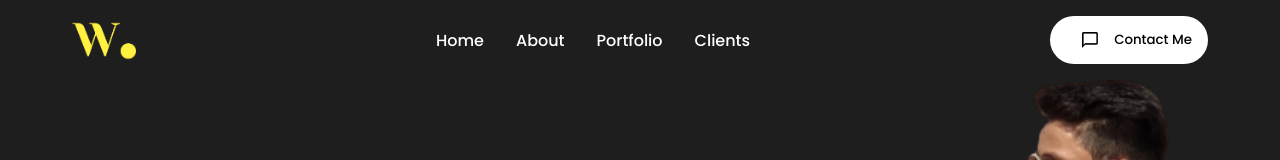
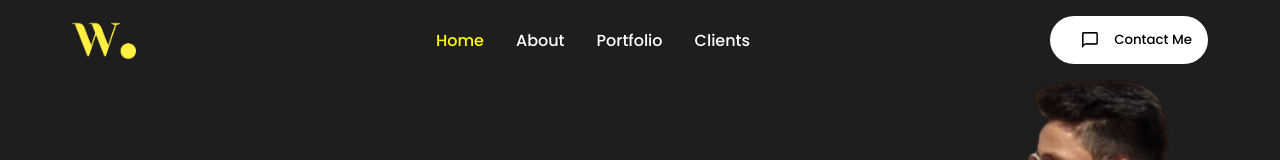
Before and after one commit to amiteshvsth/Portfolio-React, a React (Create React App) app in the folder portfolio/: page / in a window 1280 px wide. Shown: the top 160 px of the page. Built offline with nearby package versions, Linux system fonts and the light colour scheme.

Commit message:
Added Click functionality to Navbar

```diff
--- a/portfolio/src/components/NavBar/navbar.css
+++ b/portfolio/src/components/NavBar/navbar.css
@@ -47,5 +47,10 @@
     height: 1rem;
     width: 1rem;
     margin: 1rem;
+}
 
+.active{
+    color: yellow;
+    padding-bottom: 0.5rem;
+    border-bottom-style: 3px solid yellow;
 }
--- a/portfolio/src/components/NavBar/navbar.js
+++ b/portfolio/src/components/NavBar/navbar.js
@@ -8,12 +8,14 @@
     <nav className="navbar">
         <img src={logo} alt="" className='logo' />
         <div className="desktopMenu">
-            <Link className="desktopMenuListItem">Home</Link>
-            <Link className="desktopMenuListItem">About</Link>
-            <Link className="desktopMenuListItem">Portfolio</Link>
-            <Link className="desktopMenuListItem">Clients</Link>
+            <Link activeClass='active' to='intro' spy={true} smooth={true} offset={-100} duration={500}className="desktopMenuListItem">Home</Link>
+            <Link activeClass='active' to='skills' spy={true} smooth={true} offset={-50} duration={500}className="desktopMenuListItem">About</Link>
+            <Link activeClass='active' to='works' spy={true} smooth={true} offset={-50} duration={500}className="desktopMenuListItem">Portfolio</Link>
+            <Link activeClass='active' to='clients' spy={true} smooth={true} offset={-50} duration={500}className="desktopMenuListItem">Clients</Link>
         </div>
-        <button className="desktopMenuBtn">
+        <button className="desktopMenuBtn" onClick={() => {
+          document.getElementById('contact').scrollIntoView({behavior: 'smooth'});
+        }}>
             <img src={contactImg} alt="" className="destopMenuImg" />Contact Me
         </button>
     </nav>
```
